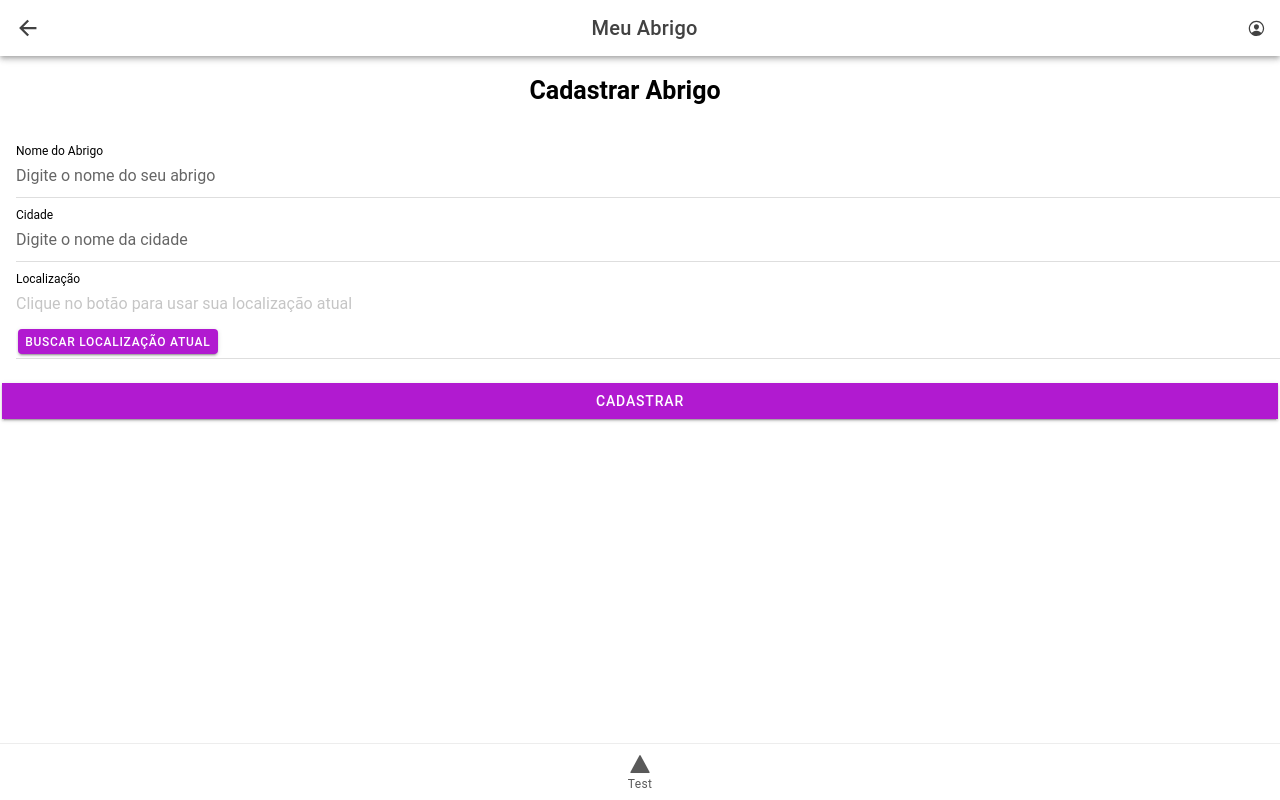
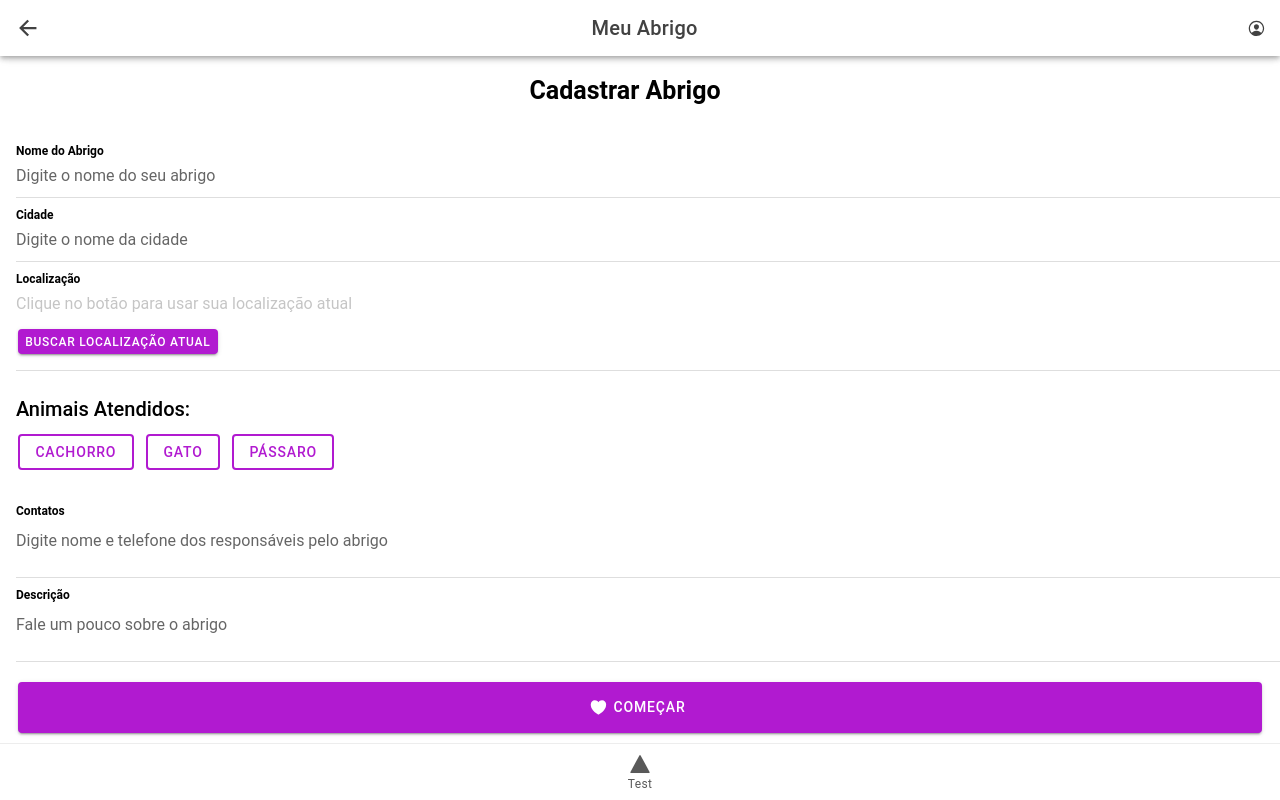
Before and after one commit to AnaWestphalen/gestor-abrigo-pet, a React (Vite) app in the folder mobile/: page /registershelter in a window 1280 px wide. Built offline with nearby package versions, Linux system fonts and the light colour scheme.

Commit message:
Delete comments, add new fields to the form

```diff
--- a/mobile/src/domain/shelters/RegisterShelter.css
+++ b/mobile/src/domain/shelters/RegisterShelter.css
@@ -12,10 +12,30 @@
 .header-with-icon {
     display: flex;
     align-items: center;
-    justify-content: center; /* Ensures the icon is on the right */
+    justify-content: center;
   }
 
   .icon-right {
     font-size: 30px; /* Adjust the icon size to match the h1 text */
     color: white; /* Customize the icon color if necessary */
   }
+
+  .animal-selection {
+    padding-left: 16px;
+    display: flex;
+    flex-wrap: wrap;
+    gap: 8px;
+    padding-bottom: 20px;
+  }
+
+  .animal-selection h2 {
+    width: 100%;
+    font-size: 20px;
+    margin-bottom: 1px;
+  }
+
+  .large-label {
+    font-size: 14px; /* Adjust the font size as needed */
+    font-weight: bold; /* Optional: Make the font bold */
+    white-space: nowrap; /* Prevent text from wrapping */
+  }
--- a/mobile/src/domain/shelters/RegisterShelter.tsx
+++ b/mobile/src/domain/shelters/RegisterShelter.tsx
@@ -1,4 +1,4 @@
-import React, { useState } from 'react';
+import React, { useState } from "react";
 import {
   IonPage,
   IonHeader,
@@ -8,29 +8,37 @@ import {
   IonItem,
   IonLabel,
   IonInput,
+  IonTextarea,
   IonButton,
   IonButtons,
   IonList,
   IonToast,
   IonIcon,
   IonBackButton,
-} from '@ionic/react';
-import { Geolocation } from '@capacitor/geolocation';
-import { personCircleOutline } from 'ionicons/icons';
-import { useHistory } from 'react-router-dom'; // for navigation
-import './RegisterShelter.css';  // Import the CSS file
-import { homeOutline } from 'ionicons/icons'; // Import the desired icon
+  IonChip,
+  IonLabel as IonLabelChip,
+} from "@ionic/react";
+import { Geolocation } from "@capacitor/geolocation";
+import { personCircleOutline, homeOutline, heart } from "ionicons/icons";
+import { useHistory } from "react-router-dom";
+import "./RegisterShelter.css";
+
 
 const RegisterShelter: React.FC = () => {
-  // State to hold the form values
-  const [shelterName, setShelterName] = useState<string>('');
-  const [city, setCity] = useState<string>('');
-  const [location, setLocation] = useState<{ lat: number; lng: number } | null>(null);
+  const [shelterName, setShelterName] = useState<string>("");
+  const [city, setCity] = useState<string>("");
+  const [location, setLocation] = useState<{ lat: number; lng: number } | null>(
+    null
+  );
+    const [selectedAnimals, setSelectedAnimals] = useState<Set<string>>(
+    new Set()
+  );
+  const [contact, setContact] = useState<string>("");
+  const [description, setDescription] = useState<string>("");
   const [showToast, setShowToast] = useState<boolean>(false);
 
-  const history = useHistory(); // for navigation
+  const history = useHistory();
 
-  // Function to get the current geolocation
   const getCurrentLocation = async () => {
     try {
       const position = await Geolocation.getCurrentPosition();
@@ -38,49 +46,65 @@ const RegisterShelter: React.FC = () => {
         lat: position.coords.latitude,
         lng: position.coords.longitude,
       });
-      console.log(`Localização: ${position.coords.latitude}, ${position.coords.longitude}`);
+      console.log(
+        `Localização: ${position.coords.latitude}, ${position.coords.longitude}`
+      );
     } catch (error) {
-      console.error('Erro obtendo a localização', error);
+      console.error("Erro obtendo a localização", error);
     }
   };
 
-
-  // Handle form submission
   const handleSubmit = (e: React.FormEvent) => {
     e.preventDefault();
 
-    if (shelterName && city && location) {
+    if (shelterName && city && location && contact && description) {
       // Here you would usually send this data to your backend or an API.
       console.log({
         shelterName,
         city,
         location,
+        animals: Array.from(selectedAnimals),
+        contact,
+        description,
       });
 
-      // Show success message
       setShowToast(true);
 
-      // Clear form fields after submission
-      setShelterName('');
-      setCity('');
+      setShelterName("");
+      setCity("");
       setLocation(null);
+      setSelectedAnimals(new Set());
+      setContact("");
+      setDescription("");
+
     } else {
-      // Handle form validation (if fields are empty)
-      alert('Por favor, preencha todos os campos do formulário.');
+      alert("Por favor, preencha todos os campos do formulário.");
     }
   };
 
-  // Navigation handlers for icons
   const goToHome = () => {
-    history.push('/home');
+    history.push("/home");
   };
 
   const goToAccount = () => {
-    history.push('/account');
+    history.push("/account");
+  };
+
+  const toggleAnimalSelection = (animal: string) => {
+    setSelectedAnimals((prev) => {
+      const updated = new Set(prev);
+      if (updated.has(animal)) {
+        updated.delete(animal);
+      } else {
+        updated.add(animal);
+      }
+      return updated;
+    });
   };
 
   return (
     <IonPage>
+
       <IonHeader>
         <IonToolbar>
           <IonButtons slot="start">
@@ -95,9 +119,7 @@ const RegisterShelter: React.FC = () => {
         </IonToolbar>
       </IonHeader>
 
-
       <IonContent>
-
         <div className="header-with-icon">
           <h1 className="cadastro-abrigo">Cadastrar Abrigo</h1>
           <IonIcon icon={homeOutline} className="icon-right" />
@@ -106,50 +128,112 @@ const RegisterShelter: React.FC = () => {
         <form onSubmit={handleSubmit}>
           <IonList>
             <IonItem>
-              <IonLabel position="stacked">Nome do Abrigo</IonLabel>
+              <IonLabel className="large-label" position="stacked">
+                Nome do Abrigo
+              </IonLabel>
               <IonInput
                 value={shelterName}
                 placeholder="Digite o nome do seu abrigo"
-                onIonChange={(e: { detail: { value: React.SetStateAction<string>; }; }) => setShelterName(e.detail.value!)}
+                onIonChange={(e: {
+                  detail: { value: React.SetStateAction<string> };
+                }) => setShelterName(e.detail.value!)}
                 required
               />
             </IonItem>
 
             <IonItem>
-              <IonLabel position="stacked">Cidade</IonLabel>
+              <IonLabel className="large-label" position="stacked">
+                Cidade
+              </IonLabel>
               <IonInput
                 value={city}
                 placeholder="Digite o nome da cidade"
-                onIonChange={(e: { detail: { value: React.SetStateAction<string>; }; }) => setCity(e.detail.value!)}
+                onIonChange={(e: {
+                  detail: { value: React.SetStateAction<string> };
+                }) => setCity(e.detail.value!)}
                 required
               />
             </IonItem>
 
             <IonItem>
-              <IonLabel position="stacked">Localização</IonLabel>
+              <IonLabel className="large-label" position="stacked">
+                Localização
+              </IonLabel>
               <IonInput
-                value={location ? `${location.lat}, ${location.lng}` : ''}
+                value={location ? `${location.lat}, ${location.lng}` : ""}
                 placeholder="Clique no botão para usar sua localização atual"
                 disabled
               />
-
-                <IonButton expand="block" onClick={getCurrentLocation}>
+              <IonButton
+                className="ion-margin-bottom"
+                expand="block"
+                onClick={getCurrentLocation}
+              >
                 Buscar localização atual
               </IonButton>
             </IonItem>
-
           </IonList>
 
-          <IonButton type="submit" expand="full" className="ion-margin-top">
-            Cadastrar
+          <div className="animal-selection">
+            <h2>Animais Atendidos:</h2>
+            <IonButton
+              fill={selectedAnimals.has("Cachorro") ? "solid" : "outline"}
+              onClick={() => toggleAnimalSelection("Cachorro")}
+            >
+              Cachorro
+            </IonButton>
+            <IonButton
+              fill={selectedAnimals.has("Gato") ? "solid" : "outline"}
+              onClick={() => toggleAnimalSelection("Gato")}
+            >
+              Gato
+            </IonButton>
+            <IonButton
+              fill={selectedAnimals.has("Pássaro") ? "solid" : "outline"}
+              onClick={() => toggleAnimalSelection("Pássaro")}
+            >
+              Pássaro
+            </IonButton>
+          </div>
+
+          <IonItem>
+            <IonLabel className="large-label" position="stacked">
+              Contatos
+            </IonLabel>
+            <IonTextarea
+              value={contact}
+              placeholder="Digite nome e telefone dos responsáveis pelo abrigo"
+              onIonChange={(e: {
+                detail: { value: React.SetStateAction<string> };
+              }) => setContact(e.detail.value!)}
+              required
+            />
+          </IonItem>
+
+          <IonItem>
+            <IonLabel className="large-label" position="stacked">
+              Descrição
+            </IonLabel>
+            <IonTextarea
+              value={description}
+              placeholder="Fale um pouco sobre o abrigo"
+              onIonChange={(e: {
+                detail: { value: React.SetStateAction<string> };
+              }) => setDescription(e.detail.value!)}
+              required
+            />
+          </IonItem>
+
+          <IonButton type="submit" expand="block" className="ion-padding">
+            <IonIcon icon={heart} slot="start" />
+            Começar
           </IonButton>
         </form>
 
-        {/* Toast for success message */}
         <IonToast
           isOpen={showToast}
           onDidDismiss={() => setShowToast(false)}
-          message="Shelter registered successfully!"
+          message="Abrigo cadastrado com sucesso!"
           duration={2000}
         />
       </IonContent>
```
Also changed, not shown: mobile/public/icons/heart.svg (added). Lines whose indentation alone changed are shown as unchanged.
